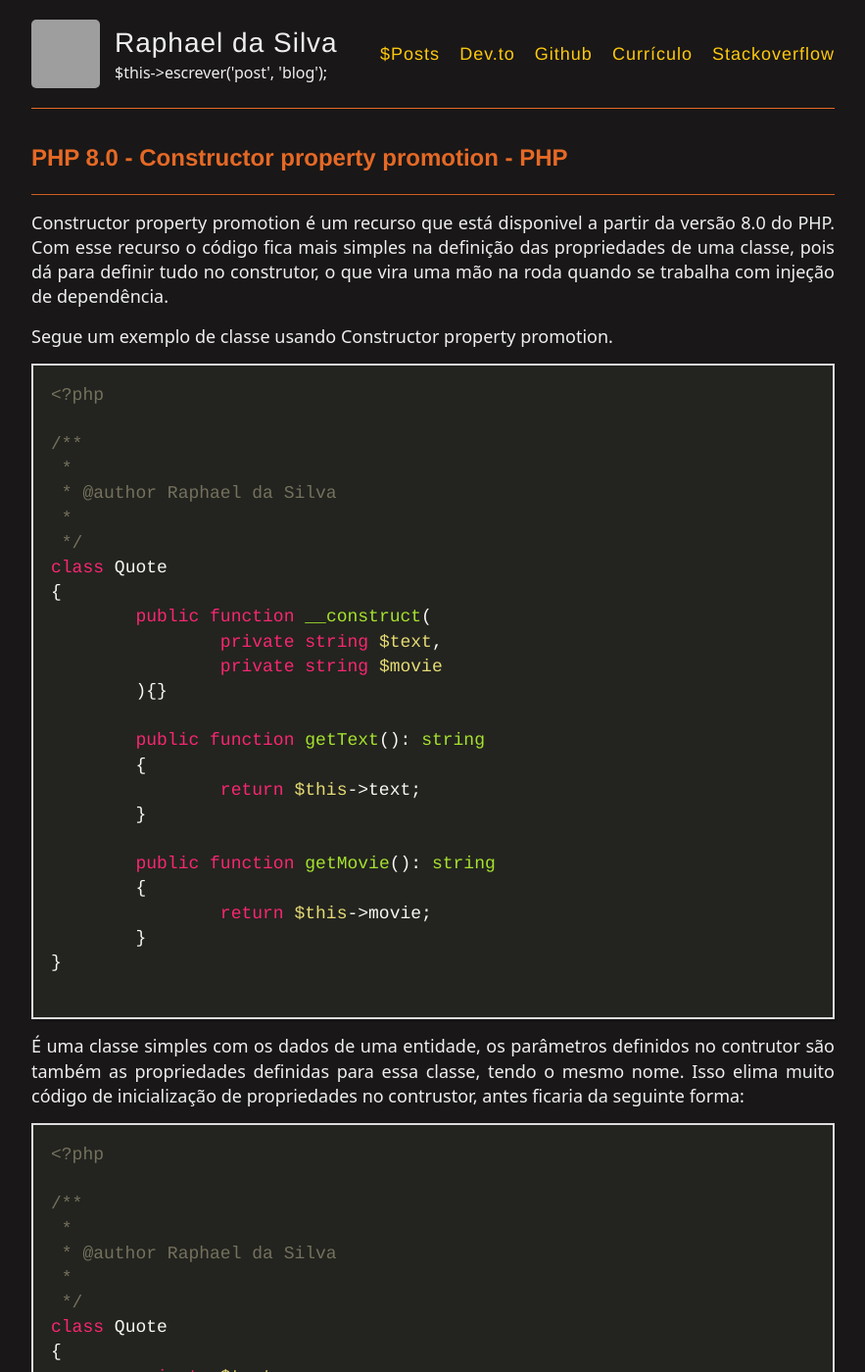
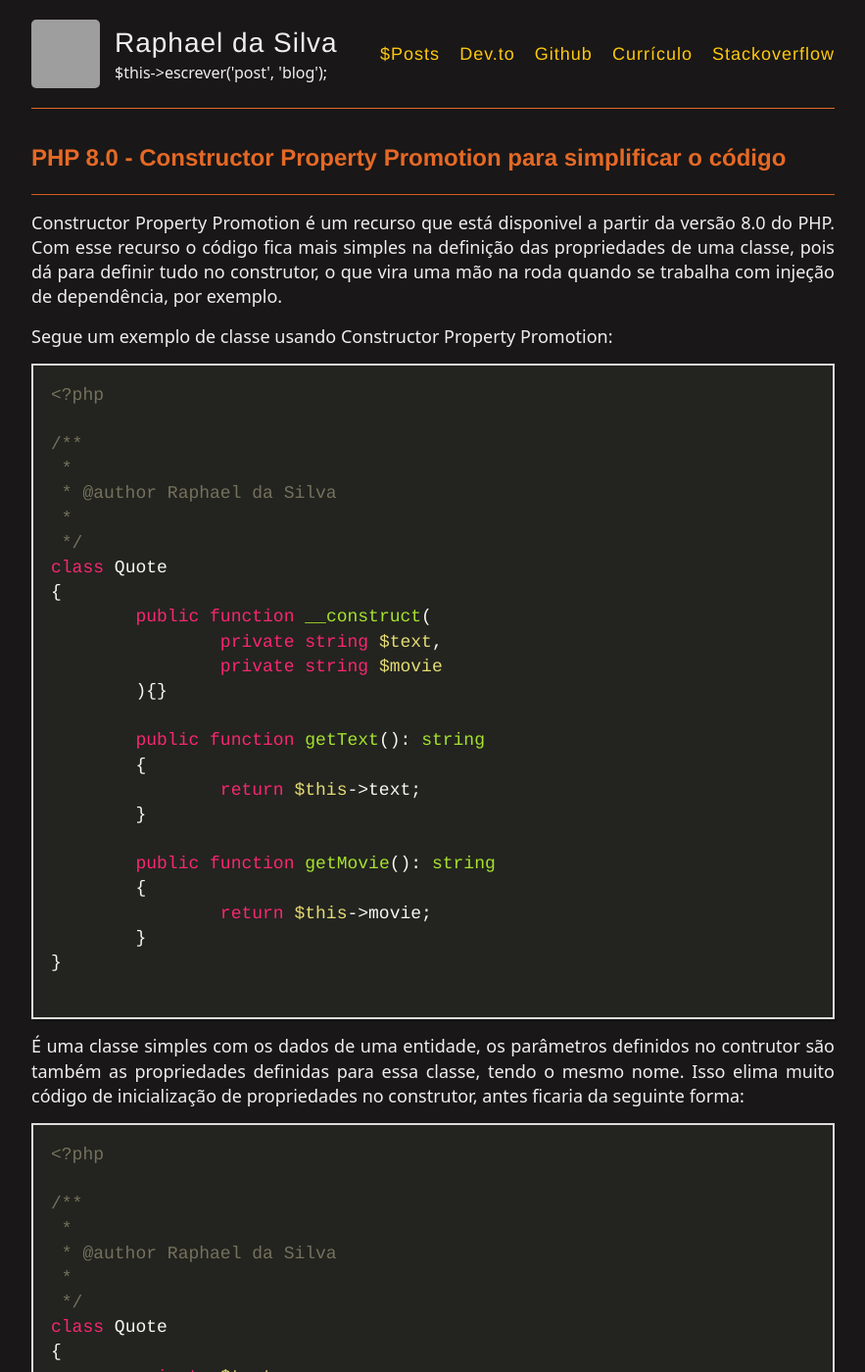
Before and after one commit to raphael-da-silva/raphael-da-silva.github.io, a Jekyll site: the page built from _posts/2023-09-29-php-constructor-property-promotion.md, in a window 1280 px wide and 1400 px high. Shown: the whole window at 98% size, without its empty margins (198-1081 px from the left). Built offline with Jekyll 4.4.1, drawn with Linux system fonts in a browser that asks for light colours; nearby versions of some CDN libraries; some of the changed text lies outside the part shown; grey boxes are pictures that could not be loaded.

Commit message:
Revisão do post

````diff
--- a/_posts/2023-09-29-php-constructor-property-promotion.md
+++ b/_posts/2023-09-29-php-constructor-property-promotion.md
@@ -1,12 +1,12 @@
 ---
 layout: post
-title: PHP 8.0 - Constructor property promotion - PHP
+title: PHP 8.0 - Constructor Property Promotion para simplificar o código
 date: 2023-09-29
 ---
 
-Constructor property promotion é um recurso que está disponivel a partir da versão 8.0 do PHP. Com esse recurso o código fica mais simples na definição das propriedades de uma classe, pois dá para definir tudo no construtor, o que vira uma mão na roda quando se trabalha com injeção de dependência.
+Constructor Property Promotion é um recurso que está disponivel a partir da versão 8.0 do PHP. Com esse recurso o código fica mais simples na definição das propriedades de uma classe, pois dá para definir tudo no construtor, o que vira uma mão na roda quando se trabalha com injeção de dependência, por exemplo.
 
-Segue um exemplo de classe usando Constructor property promotion.
+Segue um exemplo de classe usando Constructor Property Promotion:
 
 ```php
 <?php
@@ -36,7 +36,7 @@ class Quote
 
 ```
 
-É uma classe simples com os dados de uma entidade, os parâmetros definidos no contrutor são também as propriedades definidas para essa classe, tendo o mesmo nome. Isso elima muito código de inicialização de propriedades no contrustor, antes ficaria da seguinte forma:
+É uma classe simples com os dados de uma entidade, os parâmetros definidos no contrutor são também as propriedades definidas para essa classe, tendo o mesmo nome. Isso elima muito código de inicialização de propriedades no construtor, antes ficaria da seguinte forma:
 
 ```php
 <?php
@@ -71,4 +71,4 @@ class Quote
 }
 ```
 
-Ou seja, teria muito mais código e teria que escrever mais linhas, o que mostra como esse novo recurso do PHP é algo simplificador. E mostra uma evolução constante da linguagem para trabalhar com orientação a objetos. É isso, nesse post eu queria trazer de forma simples e direta o uso de Constructor property promotion.
+Ou seja, teria muito mais código e teria que escrever mais linhas, o que mostra como esse novo recurso do PHP é algo simplificador. E mostra uma evolução constante da linguagem para trabalhar com Orientação a Objetos. É isso, nesse post eu queria trazer de forma simples e direta o uso de Constructor Property Promotion.
````
